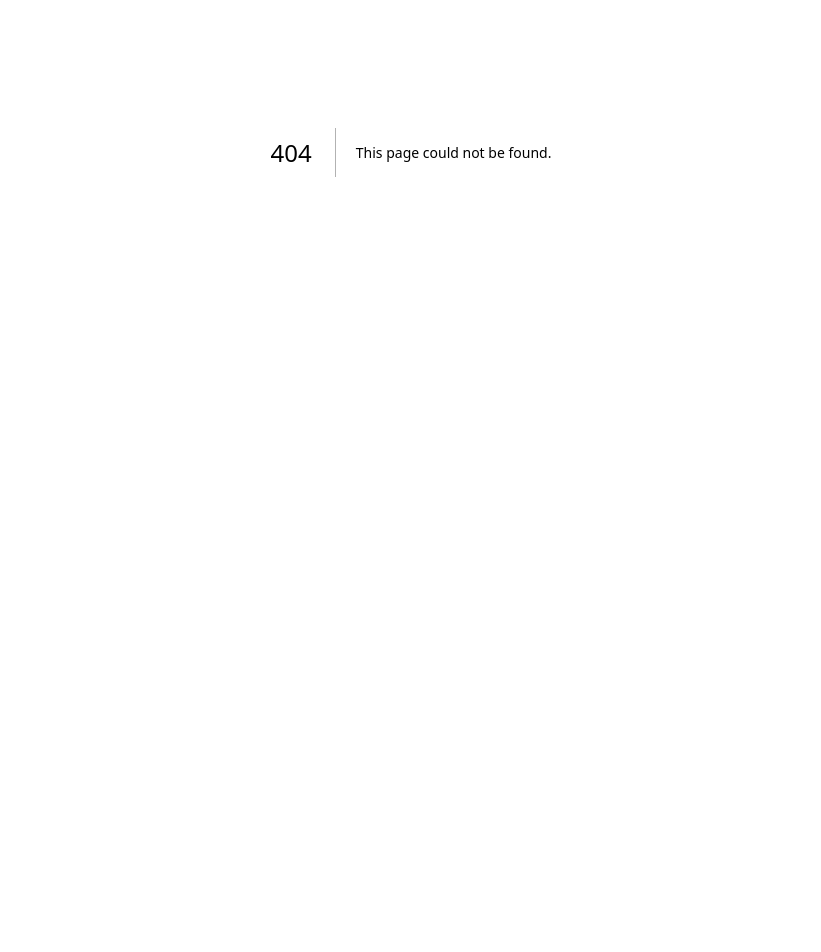
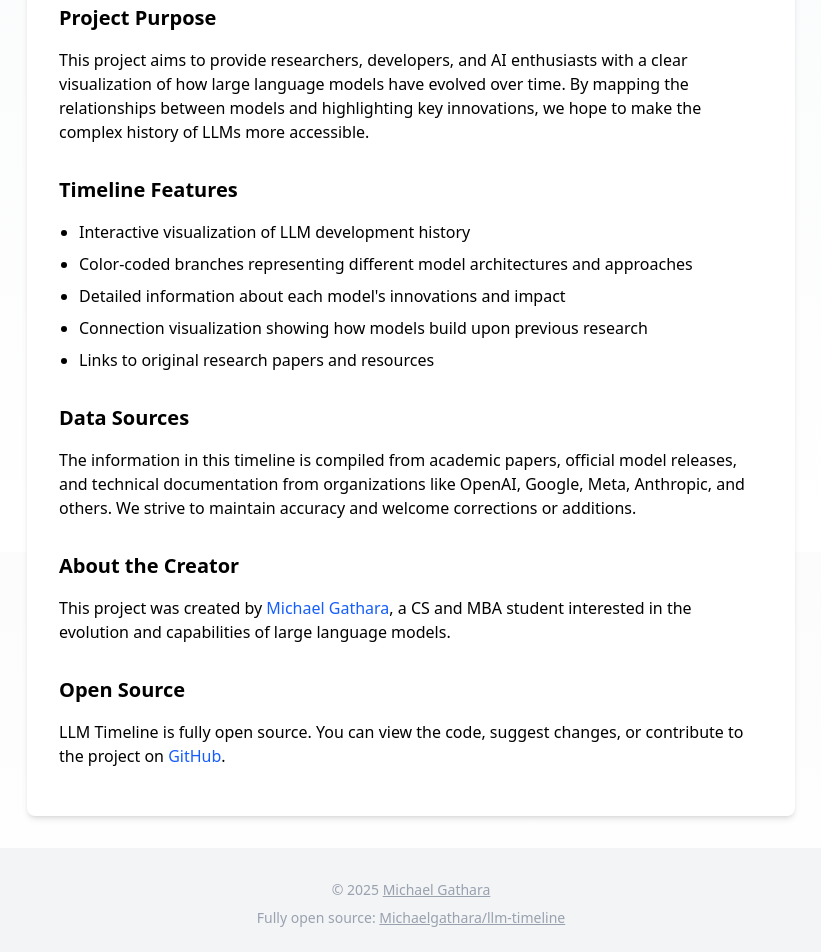
Before and after one commit to Michaelgathara/llm-timeline, a Next.js app: page /about in a window 1280 px wide. Before the commit this address had no page. Shown: the part 248-1200 px from the top of the page, without its empty margins (229-1050 px from the left). Before the commit the page ends 800 px from the top, so only its background shows below. Built offline with nearby package versions, Linux system fonts and the light colour scheme.

Commit message:
added an about page

```diff
--- /dev/null
+++ b/src/pages/about.tsx
@@ -0,0 +1,72 @@
+import React from 'react';
+import Link from 'next/link';
+
+export default function About() {
+  return (
+    <>
+      <head>
+        <title>About - LLM Timeline</title>
+        <meta name="description" content="About the LLM Timeline project - Exploring the evolution of large language models" />
+      </head>
+      <main className="flex min-h-screen flex-col">
+        <div className="absolute inset-0 -z-10 bg-gradient-to-b from-gray-50 to-white"></div>
+
+        <div className="container mx-auto px-4 py-8">
+          <div className="max-w-3xl mx-auto bg-white shadow-md rounded-lg p-8">
+            <Link href="/" className="text-blue-600 hover:text-blue-800 mb-6 inline-block">
+              &larr; Back to Timeline
+            </Link>
+
+            <h1 className="text-3xl font-bold mb-6">About LLM Timeline</h1>
+
+            <div className="prose prose-lg">
+              <p className="mb-4">
+                Welcome to LLM Timeline, a visual exploration of the evolution of Large Language Models from the groundbreaking Transformer architecture in 2017 to today's cutting-edge models.
+              </p>
+
+              <h2 className="text-xl font-semibold mt-8 mb-4">Project Purpose</h2>
+              <p className="mb-4">
+                This project aims to provide researchers, developers, and AI enthusiasts with a clear visualization of how large language models have evolved over time. By mapping the relationships between models and highlighting key innovations, we hope to make the complex history of LLMs more accessible.
+              </p>
+
+              <h2 className="text-xl font-semibold mt-8 mb-4">Timeline Features</h2>
+              <ul className="list-disc pl-5 mb-6 space-y-2">
+                <li>Interactive visualization of LLM development history</li>
+                <li>Color-coded branches representing different model architectures and approaches</li>
+                <li>Detailed information about each model's innovations and impact</li>
+                <li>Connection visualization showing how models build upon previous research</li>
+                <li>Links to original research papers and resources</li>
+              </ul>
+
+              <h2 className="text-xl font-semibold mt-8 mb-4">Data Sources</h2>
+              <p className="mb-4">
+                The information in this timeline is compiled from academic papers, official model releases, and technical documentation from organizations like OpenAI, Google, Meta, Anthropic, and others. We strive to maintain accuracy and welcome corrections or additions.
+              </p>
+
+              <h2 className="text-xl font-semibold mt-8 mb-4">About the Creator</h2>
+              <p className="mb-4">
+                This project was created by <a href="https://michaelgathara.com" target="_blank" rel="noopener noreferrer" className="text-blue-600 hover:underline">Michael Gathara</a>, a CS and MBA student interested in the evolution and capabilities of large language models.
+              </p>
+
+              <h2 className="text-xl font-semibold mt-8 mb-4">Open Source</h2>
+              <p className="mb-4">
+                LLM Timeline is fully open source. You can view the code, suggest changes, or contribute to the project on <a href="https://michaelgathara.com/git/llm-timeline" target="_blank" rel="noopener noreferrer" className="text-blue-600 hover:underline">GitHub</a>.
+              </p>
+            </div>
+          </div>
+        </div>
+
+        <footer className="bg-gray-100 py-6 mt-auto">
+          <div className="container mx-auto px-4">
+            <p className="text-center text-gray-400 text-sm mt-2">
+              &copy; {new Date().getFullYear()} <a className="underline" href='https://michaelgathara.com' target='_blank' rel="noopener noreferrer">Michael Gathara</a>
+            </p>
+            <p className="text-center text-gray-400 text-sm mt-2">
+              Fully open source: <a className='underline' href='https://michaelgathara.com/git/llm-timeline' target='_blank' rel="noopener noreferrer">Michaelgathara/llm-timeline</a>
+            </p>
+          </div>
+        </footer>
+      </main>
+    </>
+  );
+}
```
Also changed, not shown: 1 other file (tests, documents, lock files or other folders).
